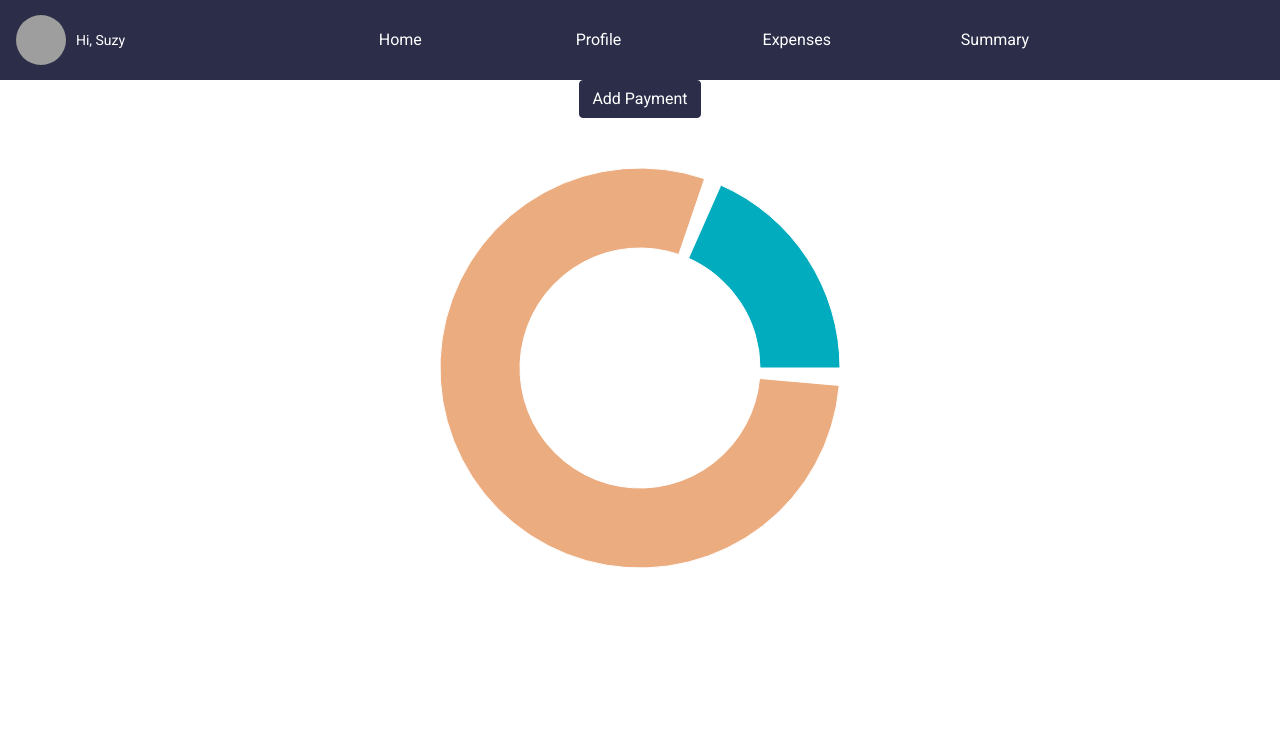
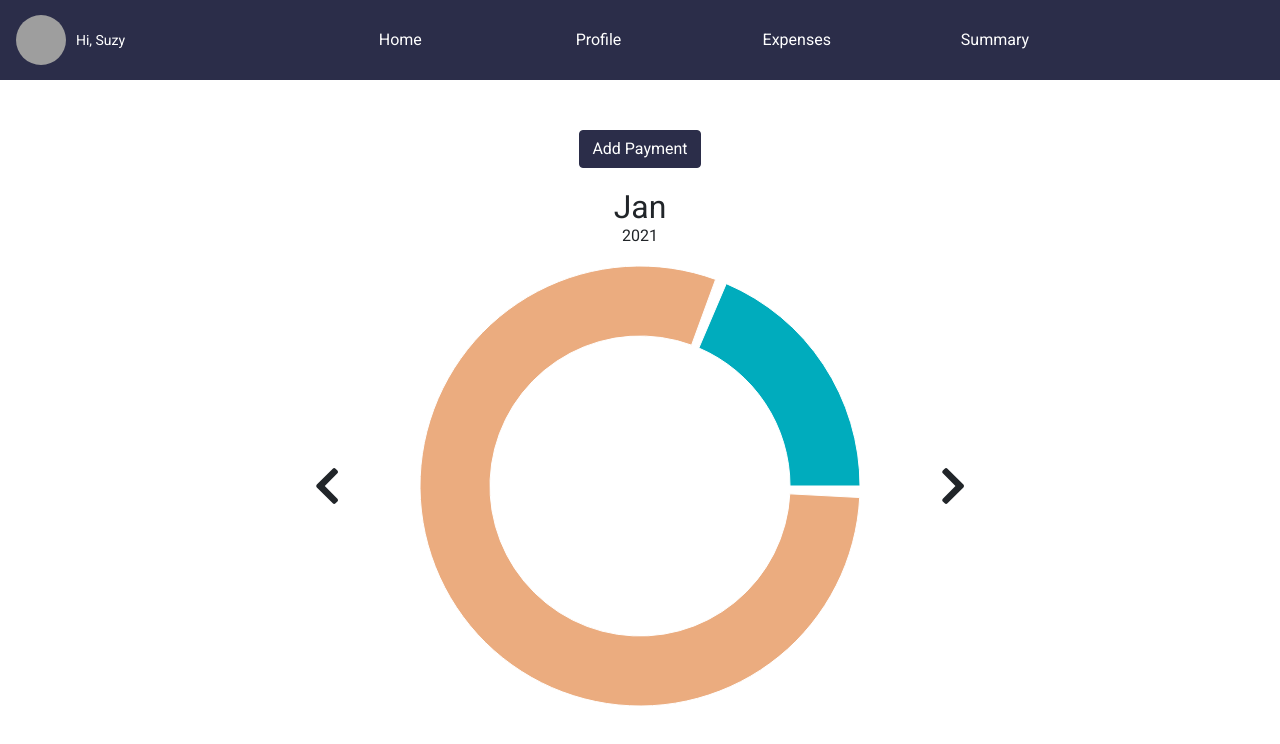
Before and after one commit to JasonFung6/frontend-budget-tracker, a React (Create React App) app: page /summary in a window 1280 px wide. Shown: the top 744 px of the page. Built offline with nearby package versions, Linux system fonts and the light colour scheme; grey boxes are pictures that could not be loaded.

Commit message:
Installed font awesome icon packages and associated icons, layouting and state for active months

```diff
--- a/package.json
+++ b/package.json
@@ -3,6 +3,10 @@
   "version": "0.1.0",
   "private": true,
   "dependencies": {
+    "@fortawesome/fontawesome-svg-core": "^1.2.34",
+    "@fortawesome/free-brands-svg-icons": "^5.15.2",
+    "@fortawesome/free-solid-svg-icons": "^5.15.2",
+    "@fortawesome/react-fontawesome": "^0.1.14",
     "bootstrap": "^4.5.3",
     "eslint-plugin-react": "^7.18.3",
     "node-sass": "^4.13.1",
--- a/src/components/Summary.js
+++ b/src/components/Summary.js
@@ -1,5 +1,7 @@
 import React from 'react'
 import { Button } from 'react-bootstrap'
+import { FontAwesomeIcon } from '@fortawesome/react-fontawesome'
+import { faChevronLeft, faChevronRight } from '@fortawesome/free-solid-svg-icons'
 
 import {
   PieChart, Pie, Cell
@@ -23,6 +25,8 @@ const Summary = () => {
   //* Assume that index 0 = January, 12 = December etc
   //* Call 'GET all expenditure' endpoint and then logic on FE to check the date, if month is 1 => add price to 'Spent' for January
   //* Store empty 'monthData' array in state that will be updated as each transaction is used to update state i.e. const monthData = [[{name:'Spent', value: 0}, {name:'Saved', value:0}],[{name:'Spent', value: 0}, {name:'Saved', value:0}]]
+  const monthsOfTheYear = ['Jan', 'Feb', 'Mar', 'Apr', 'May', 'Jun', 'Jul', 'Aug', 'Sept', 'Oct', 'Nov', 'Dec']
+
   const monthData = [
     [
       {
@@ -258,17 +262,20 @@ const Summary = () => {
       <div className='button-wrapper'>
         <Button variant='nav-theme'>Add Payment</Button>
       </div>
+      <h2>Jan</h2>
+      <h3>2021</h3>
       <div className='graph-wrapper'>
         {//* Chevron arrows from font awesome, conditional rendering depending on
         }
-        <PieChart width={1200} height={500}>
+        <FontAwesomeIcon icon={faChevronLeft}/>
+        <PieChart width={600} height={480}>
           <Pie
             data={monthData[9]}
             cx='50%'
             cy='50%'
-            innerRadius={120}
-            outerRadius={200}
-            paddingAngle={5}
+            innerRadius={150}
+            outerRadius={220}
+            paddingAngle={3}
             dataKey="value"
           >
             {monthData[9].map((entry, index) => (
@@ -276,6 +283,7 @@ const Summary = () => {
             ))}
           </Pie>
         </PieChart>
+        <FontAwesomeIcon icon={faChevronRight}/>
       </div>
     </div>
   )
--- a/src/styles/main.scss
+++ b/src/styles/main.scss
@@ -272,7 +272,28 @@ p {
   display: flex;
   flex-direction: column;
   align-items: center;
+  .button-wrapper {
+    margin-top: 50px;
+  }
+  >h2 {
+    font-size: 32px;
+    margin-bottom: 0;
+    margin-top: 20px;
+  }
+  >h3 {
+    font-size: 16px;
+    margin: 0;
+  }
   .graph-wrapper {
-
+    display: flex;
+    align-items: center;
+    .fa-chevron-left {
+      font-size: 42px;
+      cursor: pointer;
+    }
+    .fa-chevron-right {
+      font-size: 42px;
+      cursor: pointer;
+    }
   }
 }
```
Also changed, not shown: 1 other file (tests, documents, lock files or other folders).
